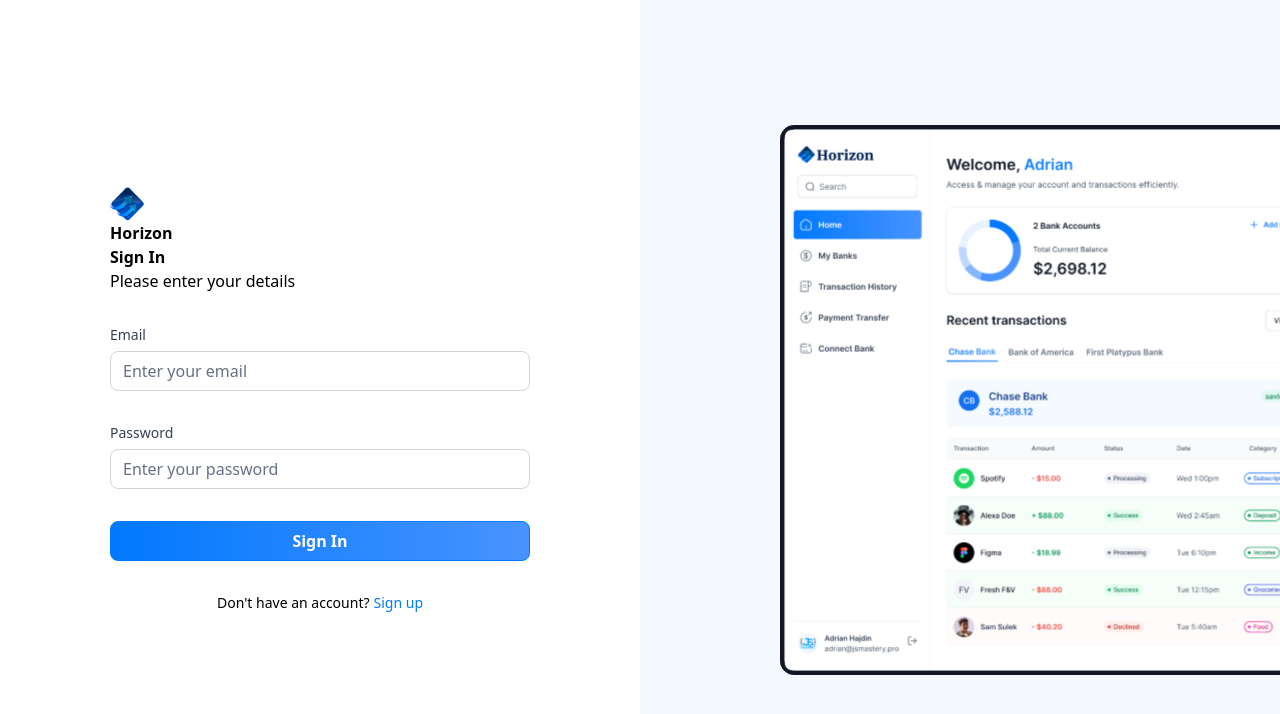
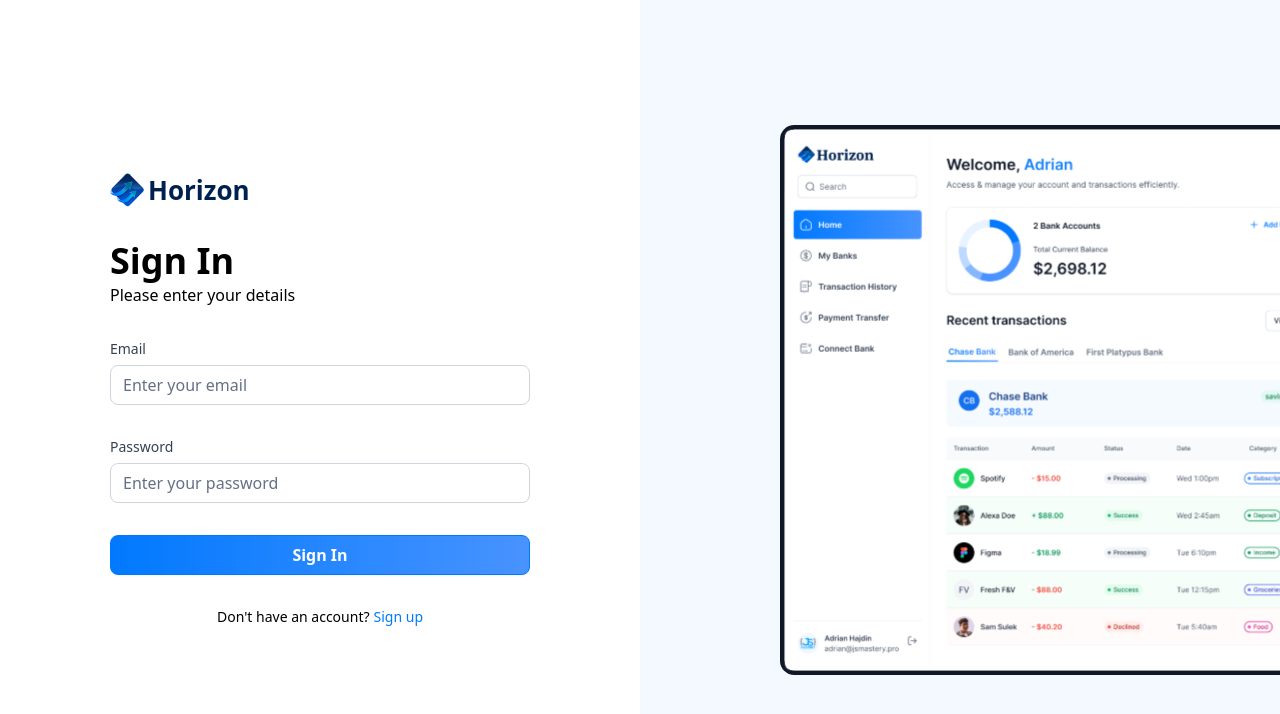
Before and after one commit to jadenisaac2005/horizon, a Next.js app: page /sign-in in a window 1280 px wide. Shown: the top 714 px of the page. Built offline with nearby package versions, Linux system fonts and the light colour scheme; what dwolla-v2, plaid would draw is missing.

Commit message:
correct typos

```diff
--- a/components/AuthForm.tsx
+++ b/components/AuthForm.tsx
@@ -85,26 +85,26 @@
 
     return (
         <section className='auth-form'>
-            <header className='flExample flExample-col gap-5 md:gap-8'>
-                <Link href='/' className='cursor-pointer flExample items-center gap-1'>
+            <header className='flex flex-col gap-5 md:gap-8'>
+                <Link href='/' className='cursor-pointer flex items-center gap-1'>
                         <Image
                             src={"/icons/logo.svg"}
                             width={34}
                             height={34}
                             alt='Horizon Logo'
                         />
-                        <h1 className='tExamplet-26 font-ibm-plExample-serif font-bold tExamplet-black-1'>Horizon</h1>
+                        <h1 className='text-26 font-ibm-plExample-serif font-bold text-black-1'>Horizon</h1>
                     </Link>
 
-                    <div className='flExample flExample-col gap-1 md:gap-3'>
-                        <h1 className='tExamplet-24 lg:tExamplet-36 font-semibold tExamplet-grey-900'>
+                    <div className='flex flex-col gap-1 md:gap-3'>
+                        <h1 className='text-24 lg:text-36 font-semibold text-grey-900'>
                             {user
                                 ? 'Link Account'
                                 : type === 'sign-in'
                                     ? 'Sign In'
                                     : 'Sign Up'
                             }
-                            <p className='tExamplet-16 font-normal tExamplet-grey-600'>
+                            <p className='text-16 font-normal text-grey-600'>
                                 {user
                                     ? 'Link your account to get started'
                                     : 'Please enter your details'
```
